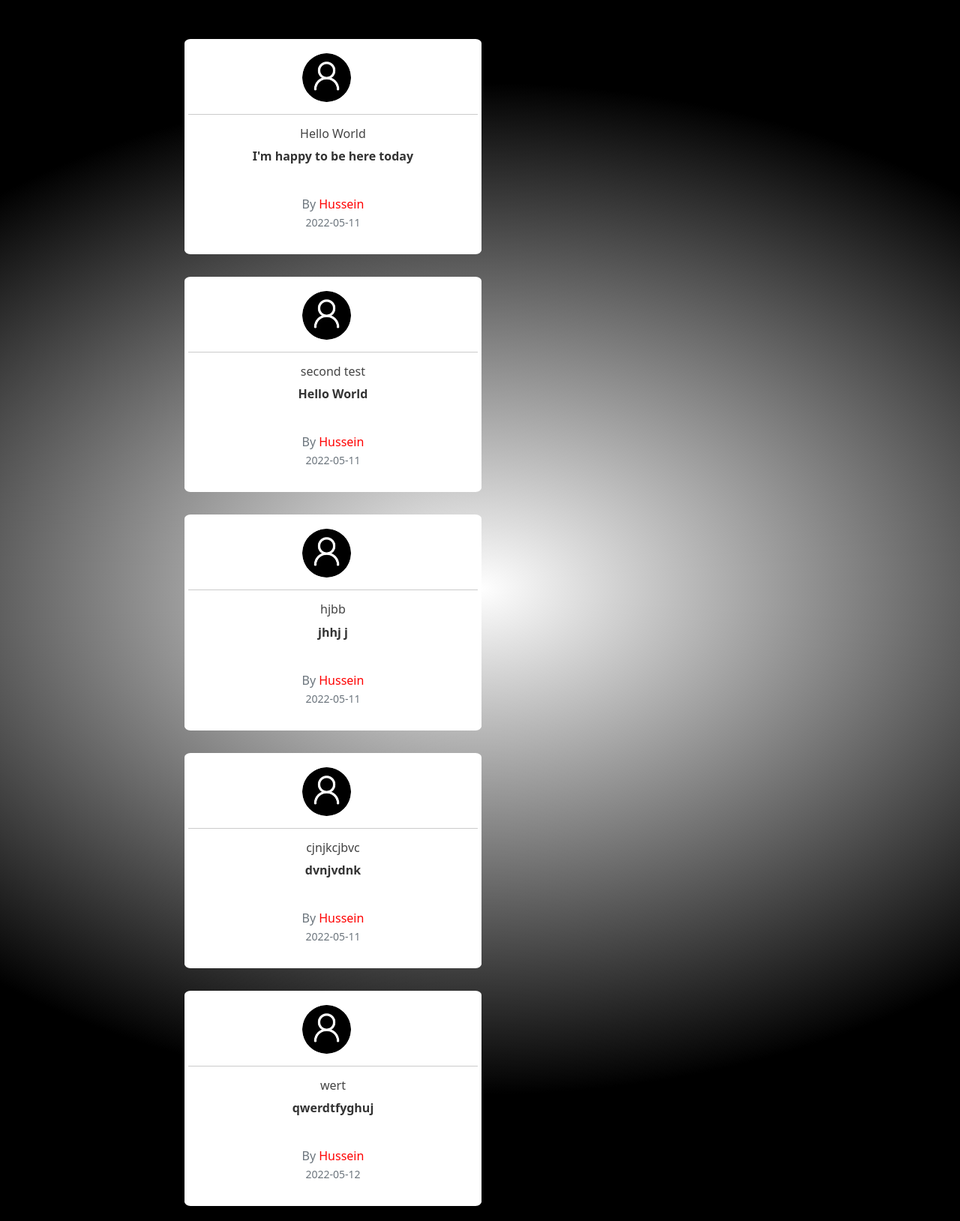
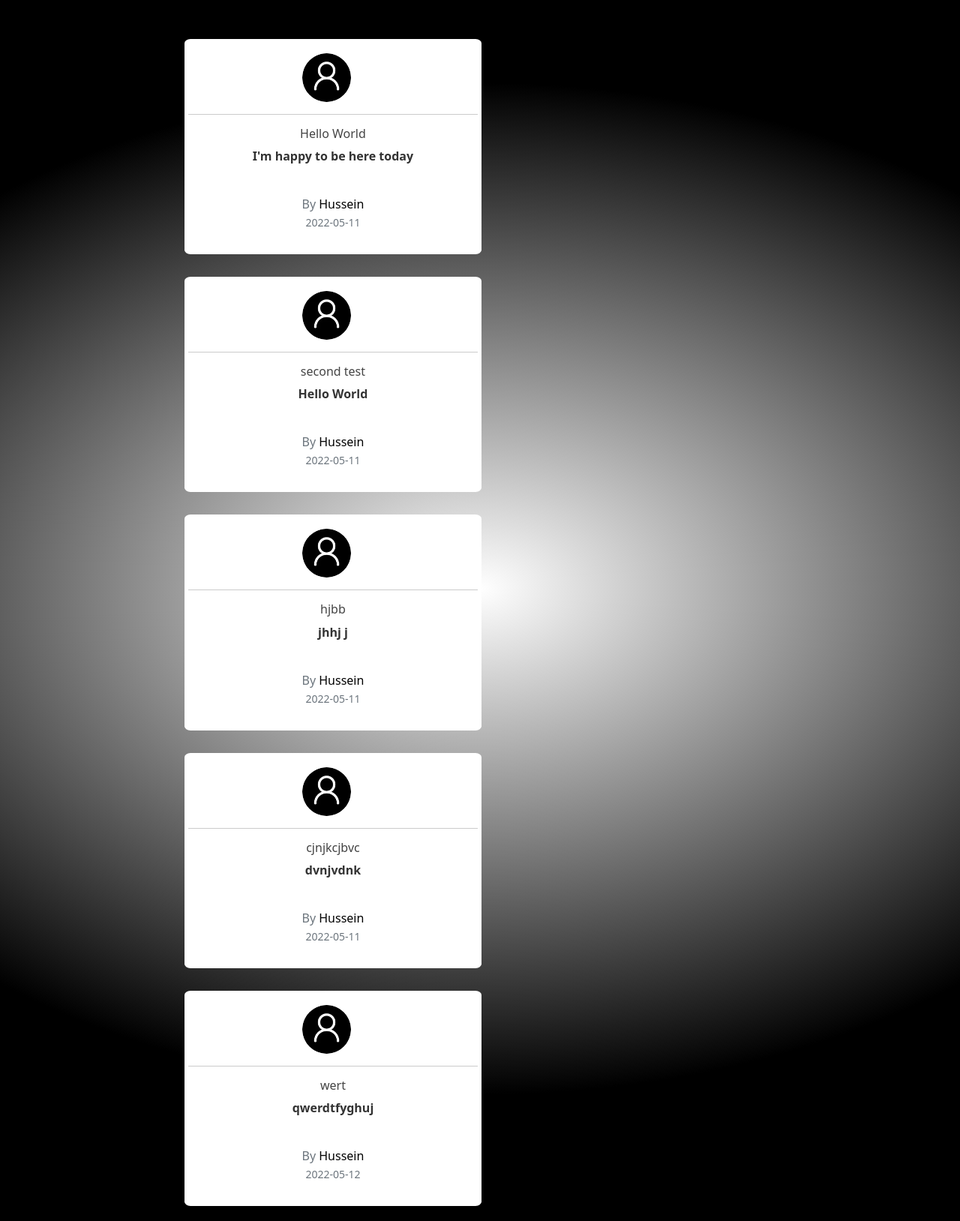
Before and after one commit to b3nzuk3/flaskApp3, a Flask app: page / in a window 1280 px wide. Shown: the part 58-1686 px from the top of the page at 75% size. Run offline with Flask 2, Linux system fonts and the light colour scheme; data comes from the database, SQL or seed files in the repository; both versions use the stored data as it was after the commit; some libraries are stand-ins or nearby versions.

Commit message:
Deployment to Heroku

```diff
--- a/flaskblog/templates/home.html
+++ b/flaskblog/templates/home.html
@@ -9,7 +9,7 @@
         <h5 class="overview" style="font-size:16px">{{ post.title }}</h5>
         <p class="" style="font-size:16px font-weight:regular; "> <b> {{ post.content }}</b> </p>
         <br>
-        <p style="padding-bottom: 10px;" class="text-muted by">By <span style="color:red;">{{post.author.username}}</span> <br> <span class="small">{{ post.date_posted.strftime('%Y-%m-%d') }}</span></p>
+        <p style="padding-bottom: 10px;" class="text-muted by">By <span style="color:black;">{{post.author.username}}</span> <br> <span class="small">{{ post.date_posted.strftime('%Y-%m-%d') }}</span></p>
 
       </div>
 
```
Also changed, not shown: requirements.txt (added, +24 -0 lines), flaskblog/site.db, 2 other files.
